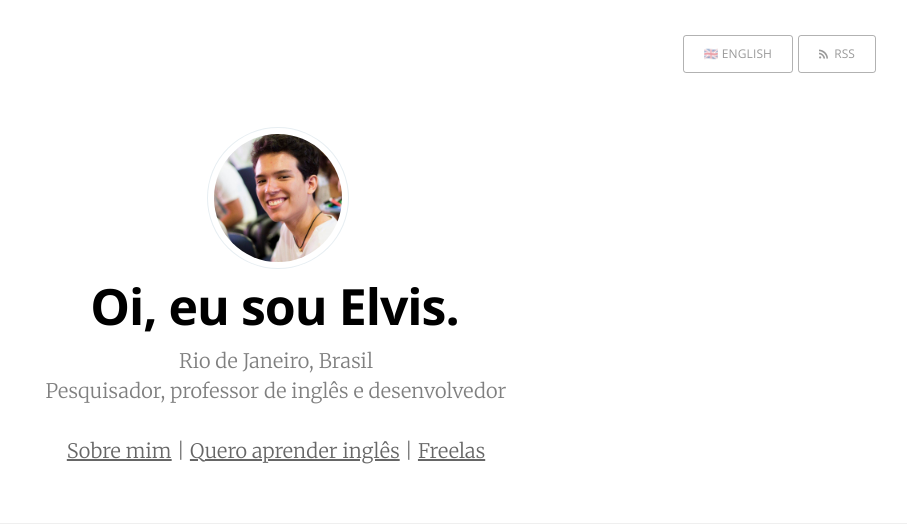
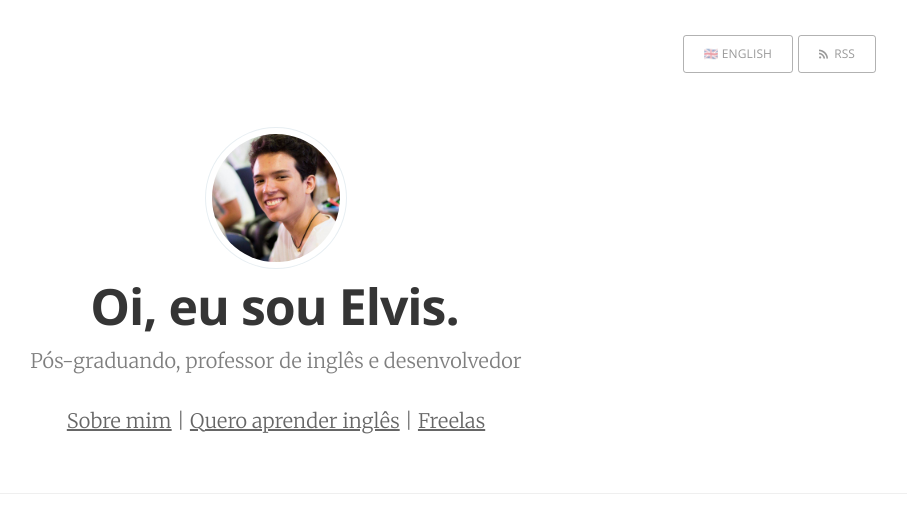
Before and after one commit to alvelvis/alvelvis.github.io, a Jekyll site: the page built from index.html, in a window 1280 px wide. Shown: the top 525 px of the page, without its empty margins (364-1271 px from the left). Built offline with Jekyll 4.4.1, drawn with Linux system fonts in a browser that asks for light colours; the list of posts is cut into pages by our own code; grey boxes are pictures that could not be loaded.

```diff
--- a/_config.yml
+++ b/_config.yml
@@ -11,7 +11,7 @@ domain_name: "alvelvis.github.io"
 google_analytics: "UA-XXXXXXXX-X"
 plugins: [jekyll-paginate]
 
-shortdesc: "Pesquisador, professor de inglês e desenvolvedor"
+shortdesc: "Pós-graduando, professor de inglês e desenvolvedor"
 authordesc: "Escrevo sobre linguagem, robôs, e sobre como robôs aprendem linguagem."
 authordescen: "I write about language, robots. and how robots learn language."
 authordesc2: Pós-graduando em Linguística Computacional no PPGEL/PUC-Rio. Entendo um pouco de linguagem, de robôs, e de como robôs aprendem linguagem.
--- a/assets/css/screen.css
+++ b/assets/css/screen.css
@@ -710,7 +710,7 @@ margin on the iframe, cause it breaks stuff. */
     letter-spacing: -1px;
     font-weight: 700;
     font-family: "Open Sans", sans-serif;
-    color: rgb(41, 41, 41);
+    color: rgb(82, 82, 82);
 }
 
 .page-description {
@@ -738,7 +738,7 @@ margin on the iframe, cause it breaks stuff. */
 }
 
 .no-cover .page-title {
-    color: #000000; /* rgba(0,0,0,0.8);*/
+    color: #353535; /* rgba(0,0,0,0.8);*/
 }
 
 .no-cover .page-description {
@@ -1185,13 +1185,14 @@ body:not(.post-template) .post-title {
     display: block;
     position: absolute;
     top: -25px;
-    left: 44%;
-    margin-left: -40px;
+    left: 0;
+    right: 0;
+    margin: 0 auto;
     width: 140px;
     height: 140px;
     border-radius: 100%;
     overflow: hidden;
-    padding: 6px;
+    /*padding: 6px;*/
     background: #fff;
     z-index: -1;
     box-shadow: #E7EEF2 0 0 0 1px;
@@ -1204,13 +1205,13 @@ body:not(.post-template) .post-title {
     display: block;
     position: relative;
     top: 10%;
-    left: 46%;
-    margin-left: -40px;
+    left: 0;
+    right: 0;
+    margin: 0 auto;
     width: 140px;
     height: 140px;
     border-radius: 100%;
     overflow: hidden;
-    padding: 6px;
     background: #fff;
     z-index: 1;
     box-shadow: #E7EEF2 0 0 0 1px;
--- a/index.html
+++ b/index.html
@@ -25,8 +25,6 @@ freela: 'freela'
             </figure>
             <h1 class="page-title">Oi, eu sou Elvis.</h1>
             <h2 class="page-description">
-                Rio de Janeiro, Brasil
-                <br>
                 {% if site.shortdesc %} {{ site.shortdesc }} {% endif %}
                 <br><br>
                 <a href='{{page.about | relative_url}}'>Sobre mim</a>
```
Also changed, not shown: _posts/2020-12-12-como-eu-vim-parar-na-linguistica-computacional.md (+2 -2 lines), freela.md (+1 -1 lines), sobre.md (+1 -1 lines).
